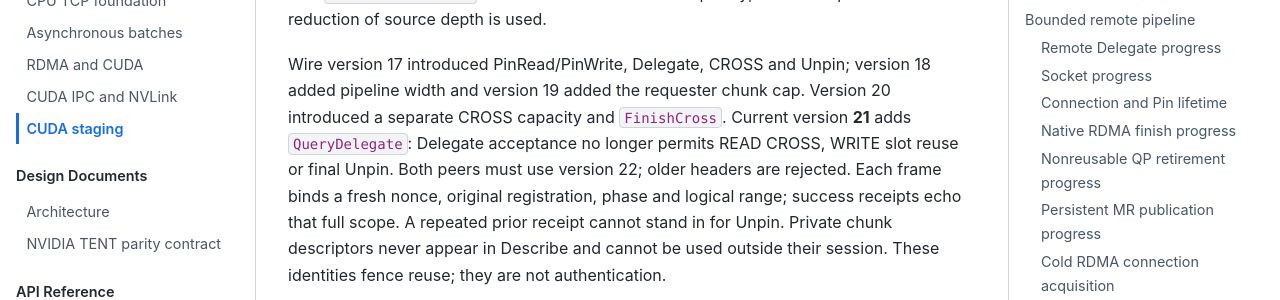
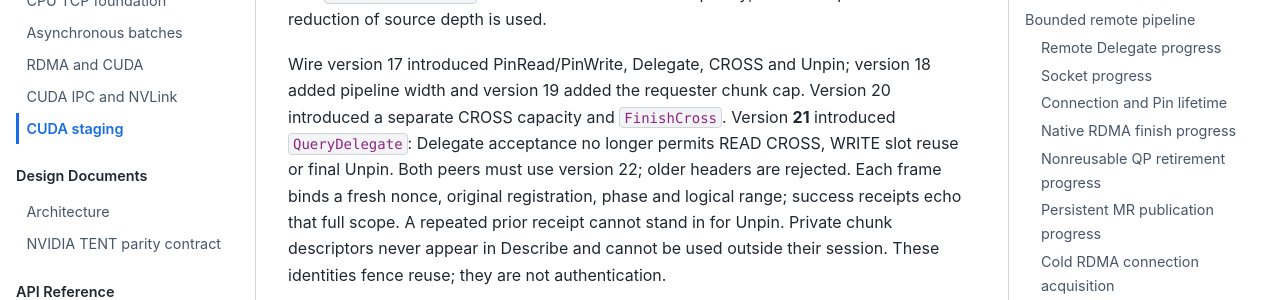
Before and after one commit to OrbitInfra/OrbitTE, a Sphinx documentation site: the page built from docs/staging.md, in a window 1280 px wide and 900 px high, scrolled down 7300 px. Shown: the part 153-453 px from the top of the window. Built offline with Sphinx 7.4.7 and the Sphinx Book theme 1.1.4, drawn with Linux system fonts in a browser that asks for light colours.

Commit message:
docs(staging): distinguish historical wire introduction from current version

```diff
--- a/docs/staging.md
+++ b/docs/staging.md
@@ -274,7 +274,7 @@ also fails explicitly; no hidden pool or silent reduction of source depth is use
 Wire version 17 introduced PinRead/PinWrite, Delegate, CROSS and Unpin; version
 18 added pipeline width and version 19 added the requester chunk cap.
 Version 20 introduced a separate CROSS capacity and `FinishCross`.
-Current version **21** adds `QueryDelegate`: Delegate acceptance no longer
+Version **21** introduced `QueryDelegate`: Delegate acceptance no longer
 permits READ CROSS, WRITE slot reuse or final Unpin. Both peers must use
 version 22; older headers are rejected.
 Each frame binds a fresh nonce, original registration, phase and logical range;
```
